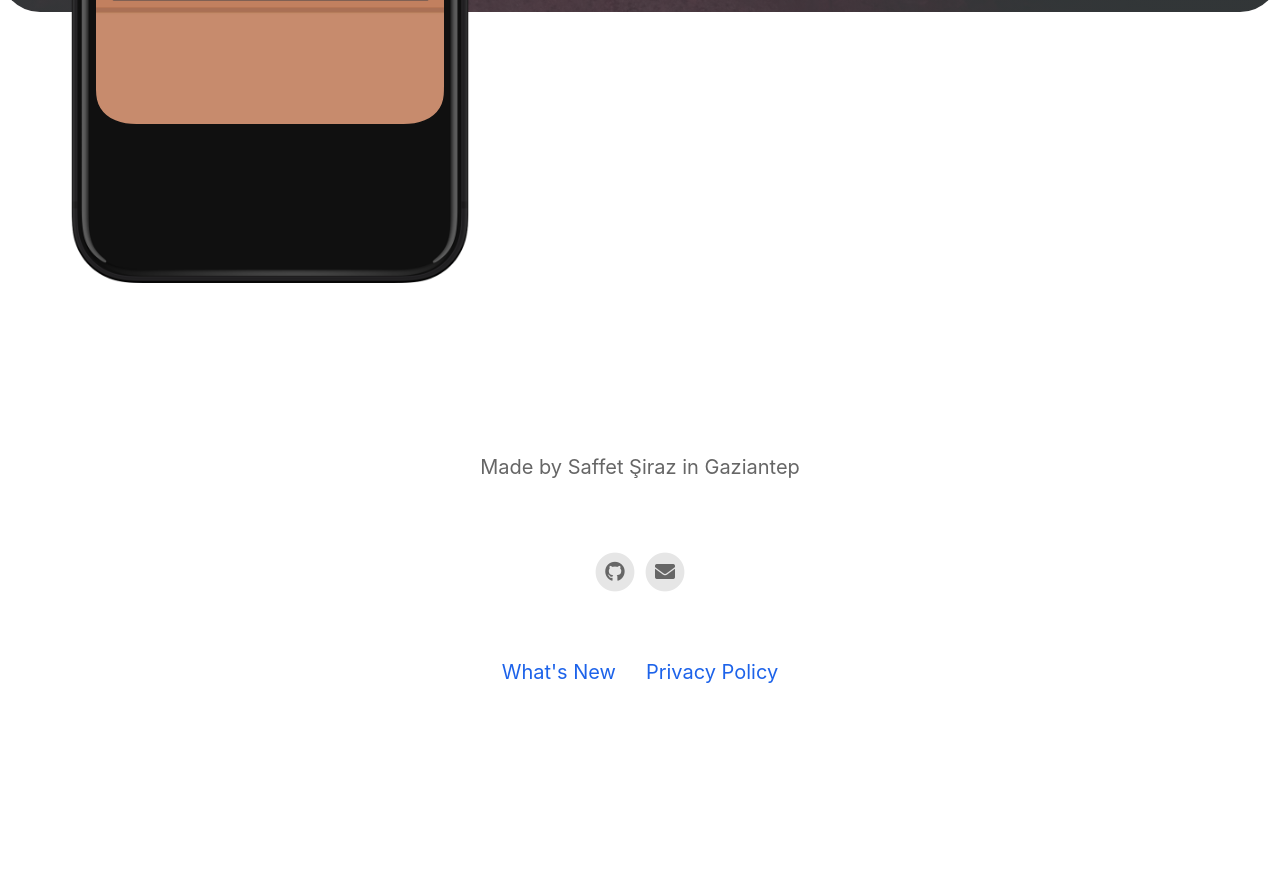
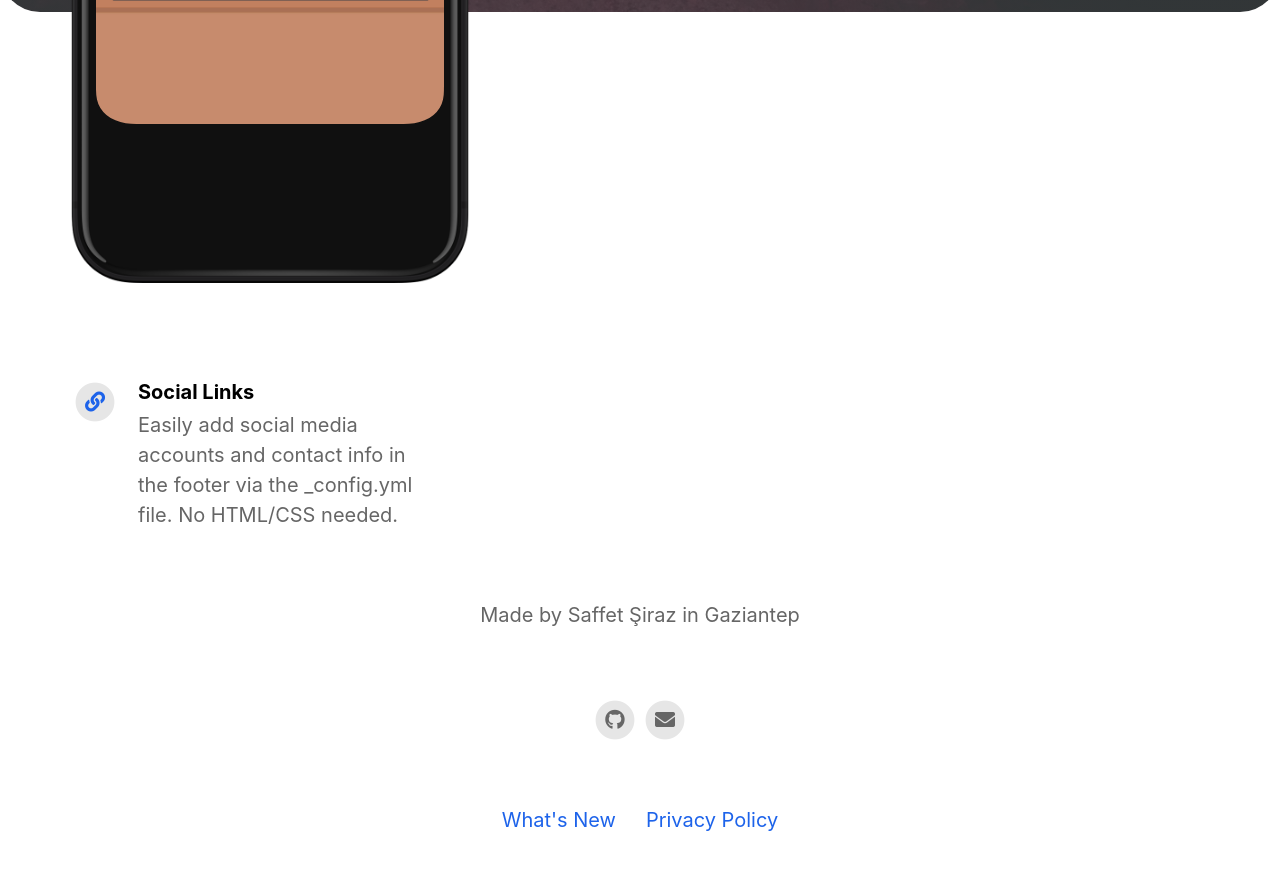
Before and after one commit to saffetsiraz/Games, a Jekyll site: the page built from index.html, in a window 1280 px wide and 900 px high, scrolled down 702 px. Shown: the top 870 px of the window. Built offline with Jekyll 4.4.1, drawn with Linux system fonts in a browser that asks for light colours; nearby versions of some CDN libraries; before the commit the page ends 1454 px from its top, so only the background shows below that.

Commit message:
Update _config.yml

```diff
--- a/_config.yml
+++ b/_config.yml
@@ -62,9 +62,9 @@ features                                  :
     description                           : #Display a smart app banner on iOS devices.
     fontawesome_icon_name                 : #arrow-alt-circle-down
 
-  - title                                 : #Social Links
-    description                           : ##Easily add social media accounts and contact info in the footer via the _config.yml file. No HTML/CSS needed.
-    fontawesome_icon_name                 : #link
+  - title                                 : Social Links
+    description                           : Easily add social media accounts and contact info in the footer via the _config.yml file. No HTML/CSS needed.
+    fontawesome_icon_name                 : link
 
   - title                                 : # New Feature Title
     description                           : # New Feature Description
```
